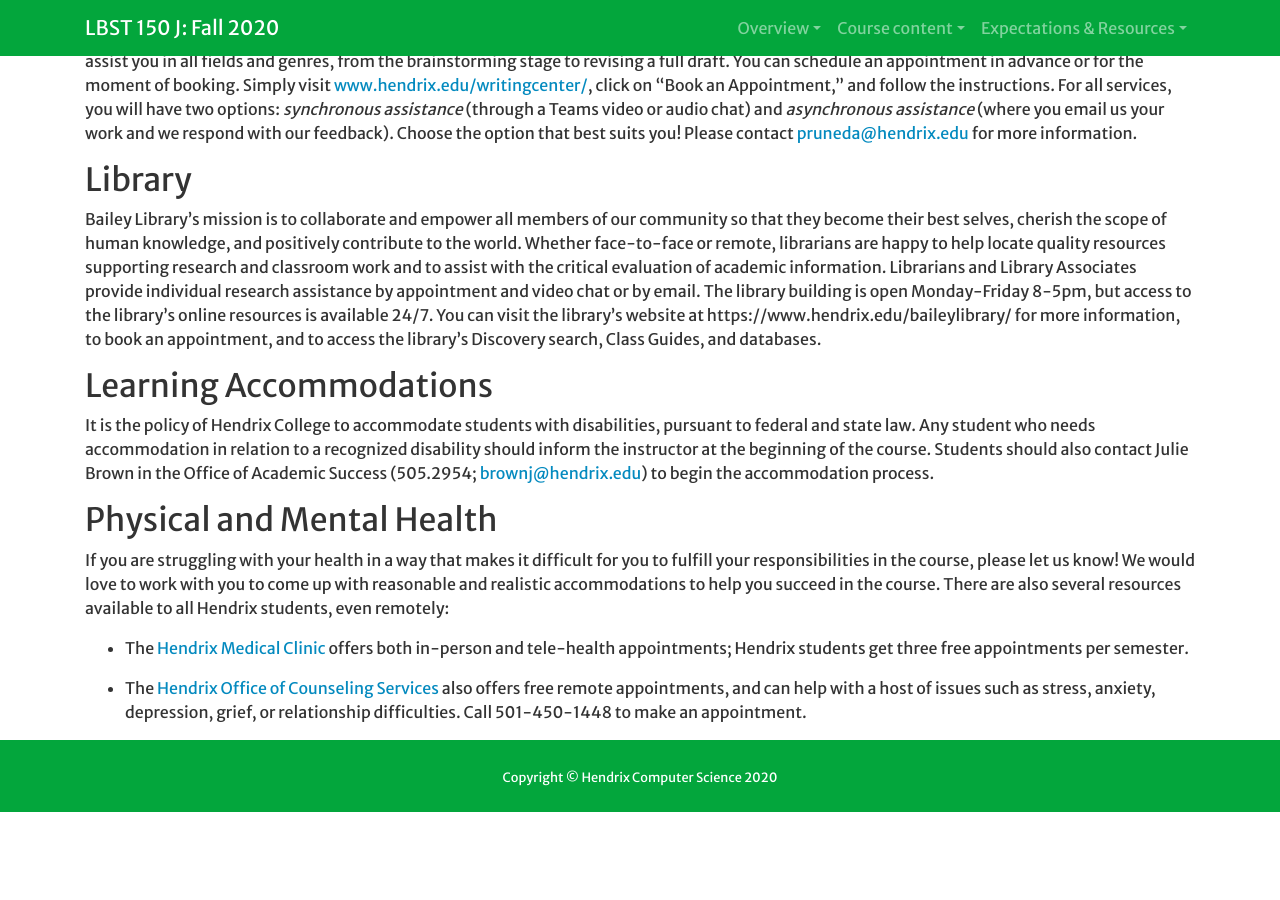
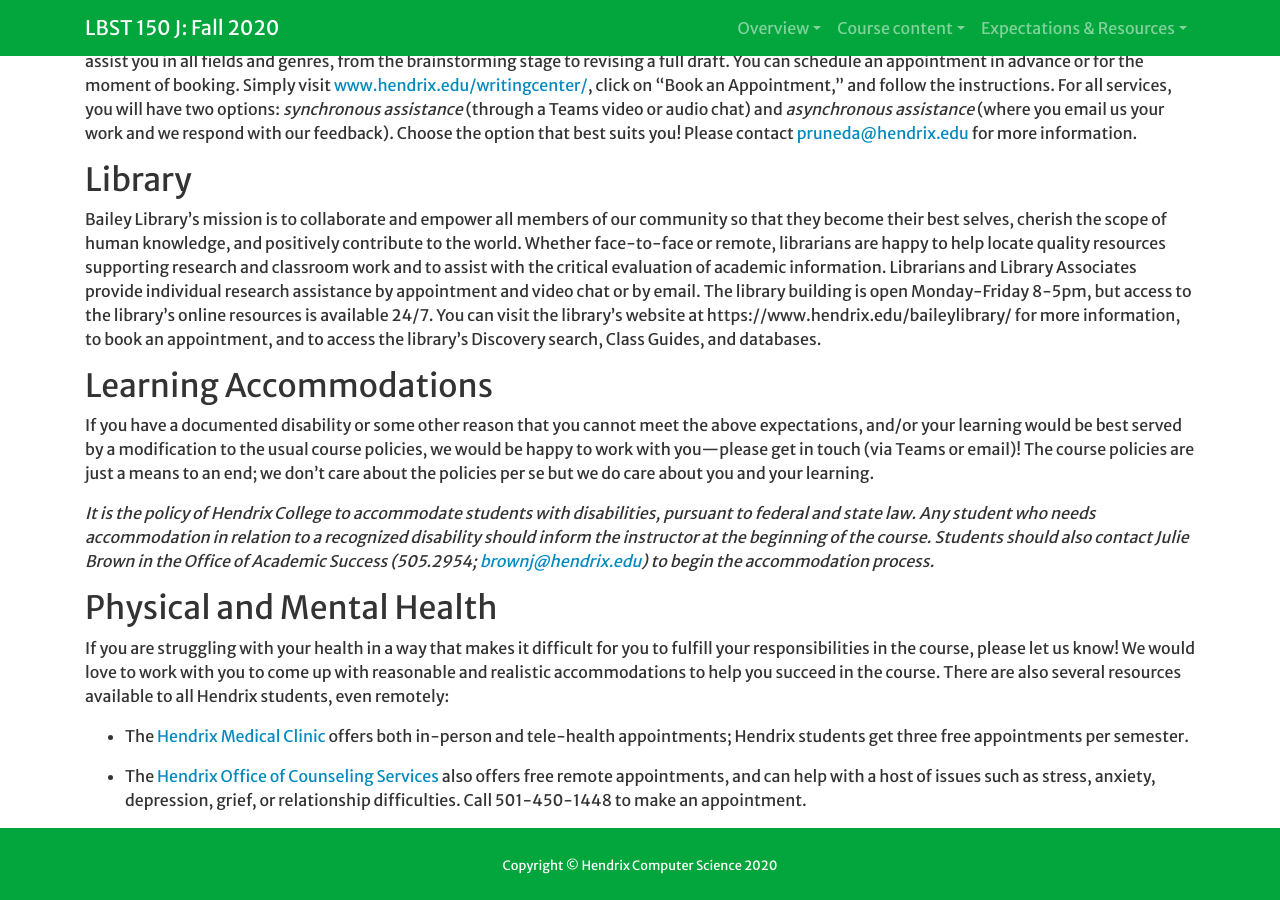
Before and after one commit to Hendrix-CS/creativity-TEC, a Jekyll site: the page built from index.md, in a window 1280 px wide and 900 px high, scrolled down 6577 px. Built offline with Jekyll 4.4.1, drawn with Linux system fonts in a browser that asks for light colours; a script that is not in the unit is left out; our own code applies the rules of GitHub Pages for plain Markdown files; before the commit the page ends 7389 px from its top, so only the background shows below that.

```diff
--- a/index.md
+++ b/index.md
@@ -176,13 +176,20 @@ Guides, and databases.
 
 ## <a name="accommodations">Learning Accommodations</a>
 
-It is the policy of Hendrix College to accommodate students with
+If you have a documented disability or some other reason that you
+cannot meet the above expectations, and/or your learning would be best
+served by a modification to the usual course policies, we would be
+happy to work with you—please get in touch (via Teams or email)! The
+course policies are just a means to an end; we don’t care about the
+policies per se but we do care about you and your learning.
+
+*It is the policy of Hendrix College to accommodate students with
 disabilities, pursuant to federal and state law.  Any student who
 needs accommodation in relation to a recognized disability should
 inform the instructor at the beginning of the course.  Students should
 also contact Julie Brown in the Office of Academic Success (505.2954;
 [brownj@hendrix.edu](mailto:brownj@hendrix.edu)) to begin the
-accommodation process.
+accommodation process.*
 
 ## <a name="health">Physical and Mental Health</a>
 
```
